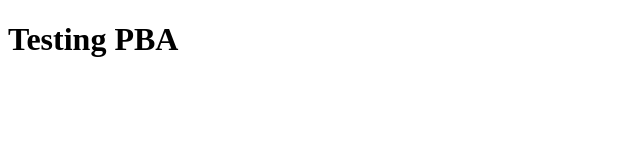
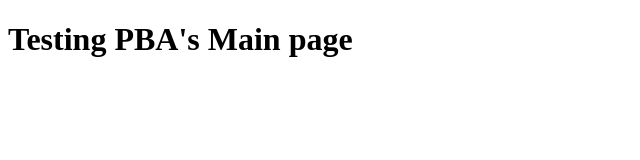
Before and after one commit to natisere/PBA, a plain HTML site: page index1.html in a window 1280 px wide. Shown: the whole page, without its empty margins (0-640 px from the left). Drawn offline with Linux system fonts and the light colour scheme.

Commit message:
Update index1.html

```diff
--- a/index1.html
+++ b/index1.html
@@ -11,6 +11,6 @@
 </head>
 
 <body>
-<h1> Testing PBA </h1>
+<h1> Testing PBA's Main page</h1>
 </body>
 </html>
```
